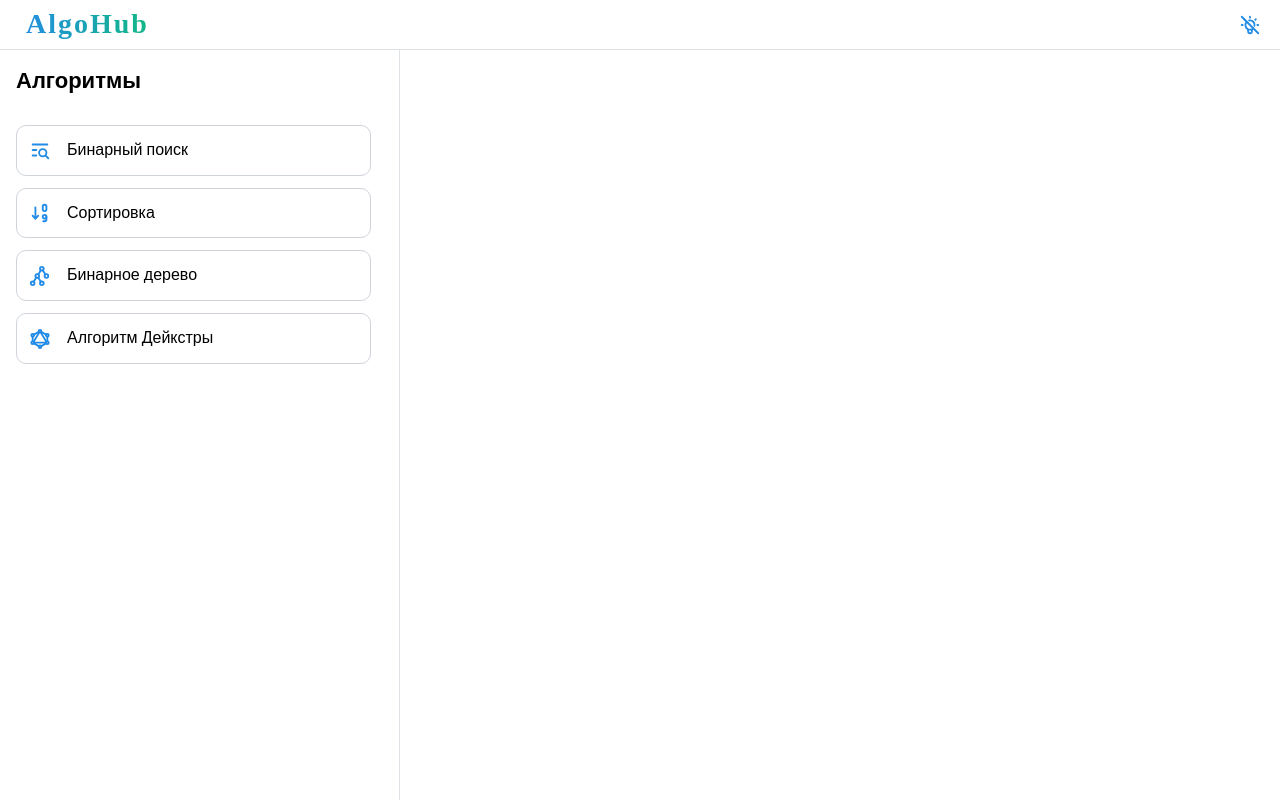
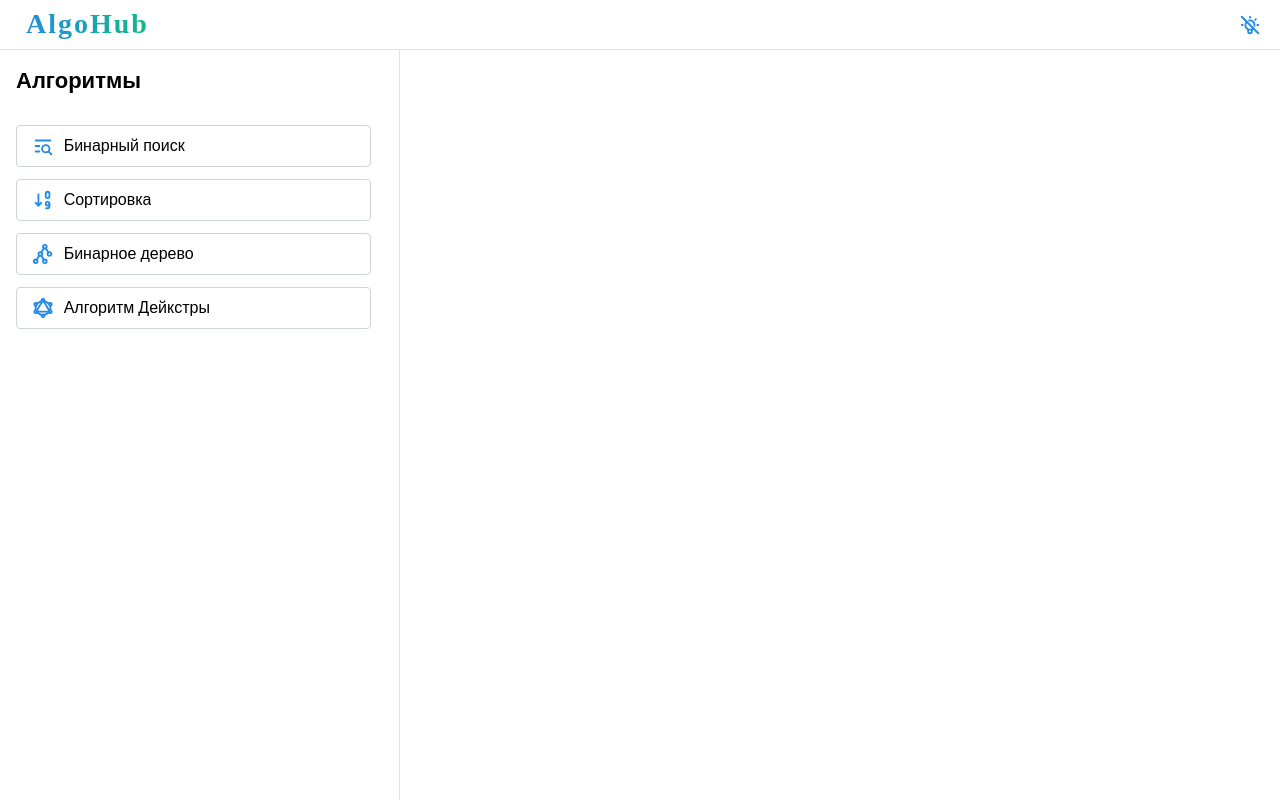
Before and after one commit to baevm/algorithm-visualizer, a React (Vite) app: page / in a window 1280 px wide. Built offline with nearby package versions, Linux system fonts and the light colour scheme; a web font is replaced by a local one.

Commit message:
refactor: routes instead of state

```diff
--- a/package.json
+++ b/package.json
@@ -16,6 +16,7 @@
     "react-d3-tree": "^3.6.2",
     "react-dom": "^18.2.0",
     "react-icons": "^4.12.0",
+    "react-router-dom": "^6.21.1",
     "reagraph": "^4.15.4",
     "zustand": "^4.4.7"
   },
--- a/src/App.tsx
+++ b/src/App.tsx
@@ -1,7 +1,12 @@
 import { MantineProvider, createTheme } from '@mantine/core'
 import '@mantine/core/styles.css'
 import { IconContext } from 'react-icons'
-import AppLayout from './components/layout/Layout'
+import { BrowserRouter, Route, Routes } from 'react-router-dom'
+import BinarySearchVisualizer from './components/algorithms/BinarySearch/BinarySearchVisualizer'
+import BinaryTreeVisualizer from './components/algorithms/BinaryTree/BinaryTreeVisualizer'
+import DijkstraVisualizer from './components/algorithms/Dijkstra/DijkstraVisualizer'
+import SortVisualizer from './components/algorithms/Sort/SortVisualizer'
+import AppLayout from './components/layout/AppLayout'
 import { colorSchemeManager } from './lib/colorSchemeManager'
 
 const theme = createTheme({
@@ -12,7 +17,18 @@ function App() {
   return (
     <MantineProvider colorSchemeManager={colorSchemeManager} theme={theme}>
       <IconContext.Provider value={{ size: '22px', color: 'var(--mantine-color-blue-light-color)' }}>
-        <AppLayout />
+        <BrowserRouter>
+          <AppLayout>
+            <Routes>
+              <Route path='/' element={<div />} />
+              <Route path='*' element={<div>404</div>} />
+              <Route path='/binary-search' element={<BinarySearchVisualizer />} />
+              <Route path='/sort' element={<SortVisualizer />} />
+              <Route path='/binary-tree' element={<BinaryTreeVisualizer />} />
+              <Route path='/dijkstra' element={<DijkstraVisualizer />} />
+            </Routes>
+          </AppLayout>
+        </BrowserRouter>
       </IconContext.Provider>
     </MantineProvider>
   )
--- a/src/components/layout/Layout.tsx
+++ b/src/components/layout/AppLayout.tsx
@@ -1,14 +1,10 @@
-import { AlgoValues } from '@/constants'
 import { AppShell } from '@mantine/core'
 import { useDisclosure } from '@mantine/hooks'
-import { useState } from 'react'
 import Header from '../header/Header'
 import Sidebar from '../sidebar/Sidebar'
-import Visualizer from '../visualizer/Visualizer'
 
-const AppLayout = () => {
+const AppLayout = ({ children }: { children: React.ReactNode }) => {
   const [opened, { toggle }] = useDisclosure()
-  const [activeAlgo, setActiveAlgo] = useState<AlgoValues | null>(null)
 
   return (
     <AppShell
@@ -23,10 +19,10 @@ const AppLayout = () => {
         <Header opened={opened} toggle={toggle} />
       </AppShell.Header>
       <AppShell.Navbar p='md'>
-        <Sidebar activeAlgo={activeAlgo} setActiveAlgo={setActiveAlgo} />
+        <Sidebar />
       </AppShell.Navbar>
       <AppShell.Main h='1px' w='100%'>
-        <Visualizer activeAlgo={activeAlgo} />
+        {children}
       </AppShell.Main>
     </AppShell>
   )
--- a/src/components/sidebar/Menu.tsx
+++ b/src/components/sidebar/Menu.tsx
@@ -1,42 +1,48 @@
-import { ALGORITHMS, AlgoValues } from '@/constants'
-import { Group } from '@mantine/core'
+import { ALGORITHMS } from '@/constants'
+import { Button } from '@mantine/core'
+import { useLocation, useNavigate } from 'react-router-dom'
 import BinarySearchMenu from '../algorithms/BinarySearch/BinarySearchMenu'
 import BinaryTreeMenu from '../algorithms/BinaryTree/BinaryTreeMenu'
 import DijkstraMenu from '../algorithms/Dijkstra/DijkstraMenu'
 import SortMenu from '../algorithms/Sort/SortMenu'
-import styles from './sidebar.module.css'
+import classes from './sidebar.module.css'
 
-const AlgoList = ({ setActiveAlgo }: { setActiveAlgo: (name: AlgoValues) => void }) => {
+const AlgoList = () => {
+  const navigate = useNavigate()
+
   return ALGORITHMS.map((algo) => (
-    <Group key={algo.value} mt='sm' p='sm' onClick={() => setActiveAlgo(algo.value)} className={styles.sidebar_item}>
-      {algo.icon}
+    <Button
+      variant='outline'
+      key={algo.value}
+      size='md'
+      mt='sm'
+      fullWidth
+      onClick={() => navigate(algo.value)}
+      classNames={classes}
+      leftSection={algo.icon}>
       {algo.title}
-    </Group>
+    </Button>
   ))
 }
 
-const CurrentAlgoMenu = ({
-  activeAlgo,
-  setActiveAlgo,
-}: {
-  activeAlgo: AlgoValues | null
-  setActiveAlgo: (name: AlgoValues) => void
-}) => {
-  switch (activeAlgo) {
-    case 'binary-search':
+const CurrentAlgoMenu = () => {
+  const algoRoute = useLocation().pathname
+
+  switch (algoRoute) {
+    case '/binary-search':
       return <BinarySearchMenu />
 
-    case 'sort':
+    case '/sort':
       return <SortMenu />
 
-    case 'binary-tree':
+    case '/binary-tree':
       return <BinaryTreeMenu />
 
-    case 'dijkstra':
+    case '/dijkstra':
       return <DijkstraMenu />
 
     default:
-      return <AlgoList setActiveAlgo={setActiveAlgo} />
+      return <AlgoList />
   }
 }
 
--- a/src/components/sidebar/Sidebar.tsx
+++ b/src/components/sidebar/Sidebar.tsx
@@ -1,10 +1,15 @@
-import { ALGORITHMS, AlgoValues } from '@/constants'
+import { ALGORITHMS } from '@/constants'
 import { ActionIcon, Box, Flex, Group, ScrollArea, Title } from '@mantine/core'
 import { TbArrowNarrowLeft } from 'react-icons/tb'
+import { useLocation, useNavigate } from 'react-router-dom'
 import CurrentAlgoMenu from './Menu'
 
-const SidebarTitle = ({ activeAlgo, goBack }: { activeAlgo: AlgoValues | null; goBack: () => void }) => {
-  if (activeAlgo === null) {
+const SidebarTitle = () => {
+  const navigate = useNavigate()
+  const algoRoute = useLocation().pathname.split('/')[1]
+  const currentAlgo = ALGORITHMS.find((a) => a.value === algoRoute)
+
+  if (!currentAlgo) {
     return (
       <Box>
         <Title order={3}>Алгоритмы</Title>
@@ -12,7 +17,11 @@ const SidebarTitle = ({ activeAlgo, goBack }: { activeAlgo: AlgoValues | null; g
     )
   }
 
-  const title = ALGORITHMS.find((a) => a.value === activeAlgo)!.title
+  function goBack() {
+    navigate('/')
+  }
+
+  const title = currentAlgo.title
 
   return (
     <Group>
@@ -24,22 +33,16 @@ const SidebarTitle = ({ activeAlgo, goBack }: { activeAlgo: AlgoValues | null; g
   )
 }
 
-const Sidebar = ({
-  activeAlgo,
-  setActiveAlgo,
-}: {
-  activeAlgo: AlgoValues | null
-  setActiveAlgo: (v: AlgoValues | null) => void
-}) => {
+const Sidebar = () => {
   return (
     <>
-      <SidebarTitle activeAlgo={activeAlgo} goBack={() => setActiveAlgo(null)} />
+      <SidebarTitle />
       <Flex
         direction='column'
         my='md'
         renderRoot={(props) => <ScrollArea {...props} offsetScrollbars={true} type='auto' />}
         style={{ flex: '1' }}>
-        <CurrentAlgoMenu activeAlgo={activeAlgo} setActiveAlgo={setActiveAlgo} />
+        <CurrentAlgoMenu />
       </Flex>
       {/* <div>TODO Футер...</div> */}
     </>
--- a/src/components/sidebar/sidebar.module.css
+++ b/src/components/sidebar/sidebar.module.css
@@ -1,16 +1,9 @@
-
-
-.sidebar_item {
-  cursor: pointer;
-  border: 1px solid var(--mantine-color-default-border);
-  border-radius: 10px;
-  color: var(--mantine-color-text);
+.inner {
+  justify-content: flex-start;
+  font-weight: normal;
 }
 
-.sidebar_item:active {
-  transform: translateY(0.0625rem);
+.root {
+  color: var(--mantine-color-text);
+  border: 1px solid var(--mantine-color-default-border);
 }
-
-.sidebar_item:hover {
-  background-color: var(--mantine-color-default-hover);
-}
--- a/src/components/visualizer/Visualizer.tsx
+++ /dev/null
@@ -1,26 +0,0 @@
-import { AlgoValues } from '@/constants'
-import BinarySearchVisualizer from '../algorithms/BinarySearch/BinarySearchVisualizer'
-import BinaryTreeVisualizer from '../algorithms/BinaryTree/BinaryTreeVisualizer'
-import DijkstraVisualizer from '../algorithms/Dijkstra/DijkstraVisualizer'
-import SortVisualizer from '../algorithms/Sort/SortVisualizer'
-
-const Visualizer = ({ activeAlgo }: { activeAlgo: AlgoValues | null }) => {
-  switch (activeAlgo) {
-    case 'binary-search':
-      return <BinarySearchVisualizer />
-
-    case 'sort':
-      return <SortVisualizer />
-
-    case 'binary-tree':
-      return <BinaryTreeVisualizer />
-
-    case 'dijkstra':
-      return <DijkstraVisualizer />
-
-    default:
-      break
-  }
-}
-
-export default Visualizer
```
Also changed, not shown: 1 other file (tests, documents, lock files or other folders).
